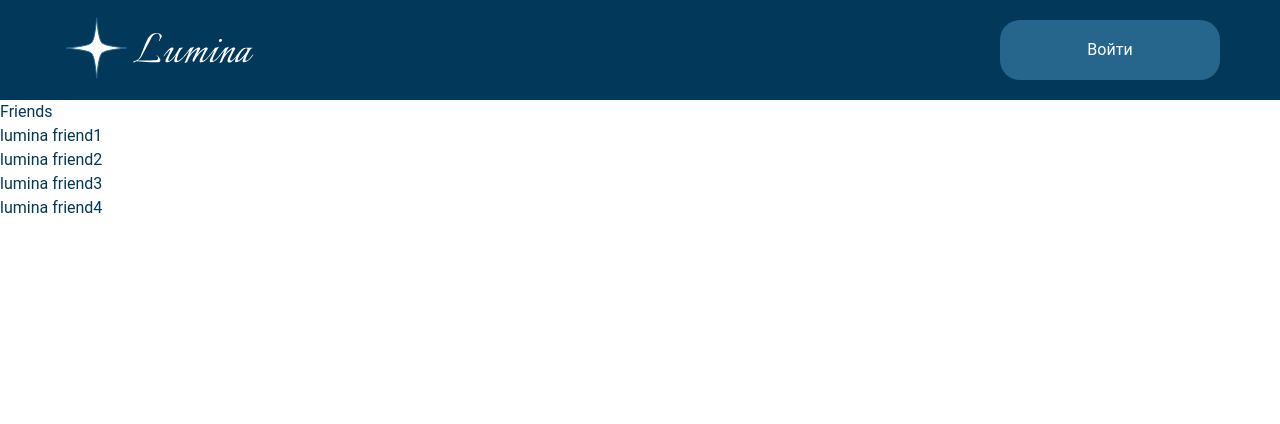
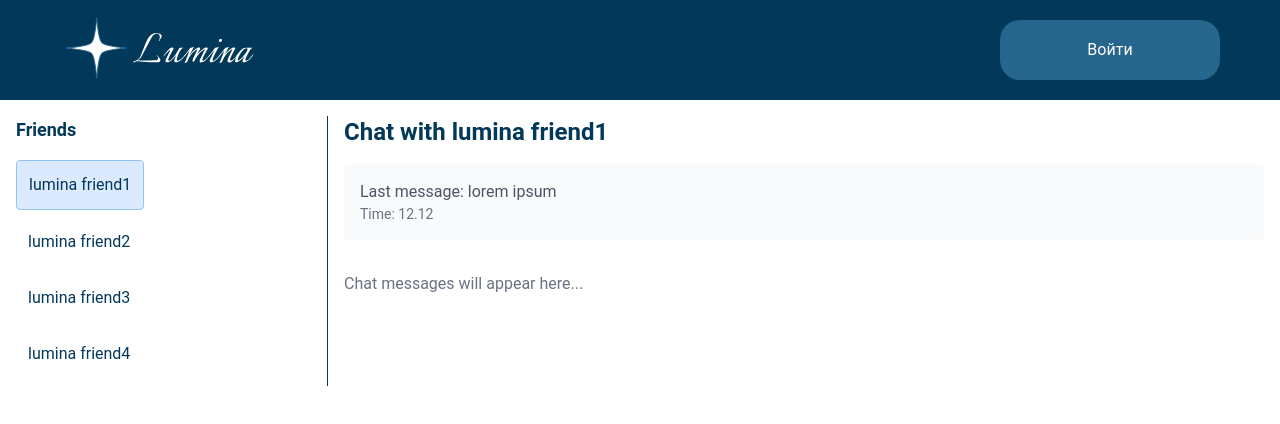
Before and after one commit to kyusak0/Lumina-front, a Next.js app: page /friends in a window 1280 px wide. Shown: the top 424 px of the page. Built offline with nearby package versions, Linux system fonts and the light colour scheme.

Commit message:
merge pages chats and cid

```diff
--- a/app/friends/chat/[cid]/page.tsx
+++ /dev/null
@@ -1,76 +0,0 @@
-'use client'
-
-import { useParams } from "next/navigation";
-import { useState, useEffect } from "react";
-import ChatClient from "./ChatClient";
-import Link from "next/link";
-import { getAllChats } from "@/app/utils/api";
-
-interface Chat {
-  id: number;
-  name: string;
-  mess: string;
-  time: string;
-}
-
-export default function ChatPage() {
-  const params = useParams();
-  const cid = params.cid as string;
-  const [chats, setChats] = useState<Chat[]>([]);
-  const [loading, setLoading] = useState(true);
-
-  const chatId = parseInt(cid, 10);
-  const chat = chats.find((c: Chat) => c.id === chatId);
-
-  useEffect(() => {
-    const fetchChats = async () => {
-      try {
-        const data = await getAllChats();
-        setChats(data);
-      } catch (error) {
-        console.error('Failed to fetch chats:', error);
-      } finally {
-        setLoading(false);
-      }
-    };
-
-    fetchChats();
-  }, []);
-
-  if (loading) {
-    return <div className="p-4">Loading...</div>;
-  }
-
-  if (!chat) {
-    return (
-      <div className="p-4">
-        <h1>Chat not found</h1>
-        <p>No chat exists with ID: {cid}</p>
-      </div>
-    );
-  }
-
-  return (
-    <div className="flex gap-4 p-4">
-      {/* Friends List Sidebar */}
-      <div className="w-1/4 border-r pr-4">
-        <h2 className="text-lg font-bold mb-4">Friends</h2>
-        {chats.map((chatItem: Chat) => (
-          <Link
-            key={chatItem.id}
-            href={`/friends/chat/${chatItem.id}`}
-            className={`block p-3 mb-2 rounded cursor-pointer ${
-              chatItem.id === chatId
-                ? 'bg-blue-100 border border-blue-300'
-                : 'hover:bg-gray-100'
-            }`}
-          >
-            {chatItem.name}
-          </Link>
-        ))}
-      </div>
-
-      <ChatClient chat={chat} />
-    </div>
-  );
-}
--- a/app/friends/chat/[cid]/ChatClient.tsx
+++ b/app/friends/data/ChatClient.tsx
@@ -1,6 +1,6 @@
 'use client'
 
-import { Chat } from "../../data/chats";
+import { Chat } from "./chats";
 
 interface ChatClientProps {
   chat: Chat;
--- a/app/friends/page.tsx
+++ b/app/friends/page.tsx
@@ -1,23 +1,43 @@
+'use client'
+
 import Link from "next/link";
 import MainLayout from "../layouts/mainLayout"
 
 import { chats, Chat } from "./data/chats";
+import ChatClient from "./data/ChatClient";
+import { useState } from "react";
 
 export default function Friends() {
 
+    const [chatId, setChatId] = useState(0);
+
+    const chatSelect = (id: number) => {
+        setChatId(id-1);
+    }
     return (
         <>
             <MainLayout>
-                <h1>
-                    Friends
-                </h1>
-                {chats.map((chat: Chat) => (
-                    <div key={chat.id} className="">
-                        <Link href={`/friends/chat/${chat.id}`}>
-                            {chat.name}
-                        </Link>
+                <div className="flex gap-4 p-4">
+                    <div className="w-1/4 border-r pr-4">
+                        <h2 className="text-lg font-bold mb-4">Friends</h2>
+                        {chats.map((chatItem: Chat) => (
+                            <div key={chatItem.id}>
+
+
+                                <button
+                                    onClick={()=>chatSelect(chatItem.id)}
+                                    className={`block p-3 mb-2 rounded cursor-pointer ${chatItem.id-1 === chatId
+                                        ? 'bg-blue-100 border border-blue-300'
+                                        : 'hover:bg-gray-100'
+                                        }`}
+                                >
+                                    {chatItem.name}
+                                </button>
+                            </div>
+                        ))}
                     </div>
-                ))}
+                    <ChatClient chat={chats[chatId]} /></div>
+
             </MainLayout>
 
         </>
```
